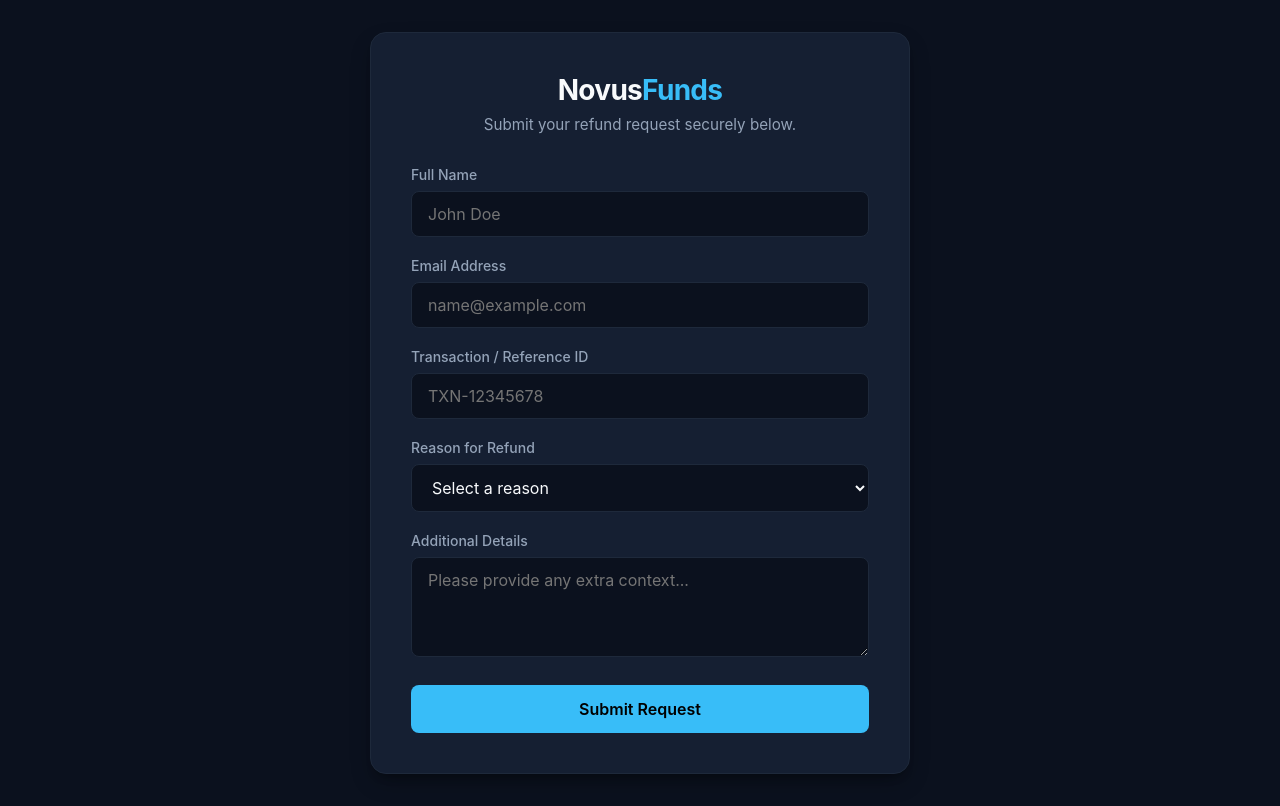
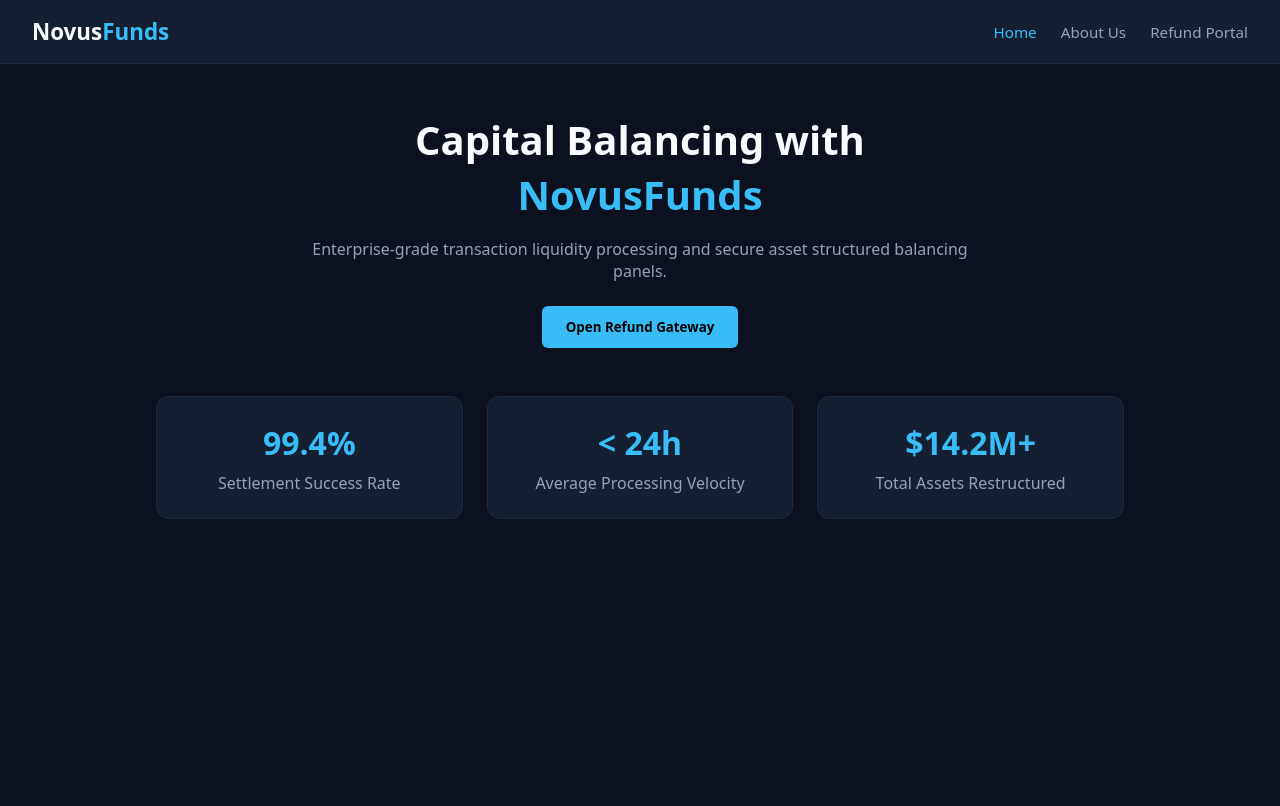
Before and after one commit to Dacaisy23/NovusFunds, a plain HTML site: page index.html in a window 1280 px wide. Drawn offline with Linux system fonts and the light colour scheme.

Commit message:
Add files via upload

```diff
--- a/index.html
+++ b/index.html
@@ -3,7 +3,7 @@
 <head>
     <meta charset="UTF-8">
     <meta name="viewport" content="width=device-width, initial-scale=1.0">
-    <title>NovusFunds | Refund Request Portal</title>
+    <title>NovusFunds | Capital Recovery Portal</title>
     <style>
         :root {
             --bg-color: #0b111e;
@@ -15,222 +15,127 @@
             --border-color: #1e293b;
             --success-color: #10b981;
         }
+        * { box-sizing: border-box; margin: 0; padding: 0; font-family: system-ui, sans-serif; }
+        body { background-color: var(--bg-color); color: var(--text-main); min-height: 100vh; display: flex; flex-direction: column; }
 
-        * {
-            box-sizing: border-box;
-            margin: 0;
-            padding: 0;
-            font-family: -apple-system, BlinkMacSystemFont, "Segoe UI", Roboto, Helvetica, Arial, sans-serif;
-        }
+        nav { background: var(--card-bg); border-bottom: 1px solid var(--border-color); padding: 1rem 2rem; display: flex; justify-content: space-between; align-items: center; position: sticky; top: 0; }
+        .logo { font-size: 1.4rem; font-weight: 700; cursor: pointer; }
+        .logo span { color: var(--primary-accent); }
+        .nav-links { display: flex; gap: 1.5rem; list-style: none; }
+        .nav-links a { color: var(--text-muted); text-decoration: none; font-size: 0.95rem; font-weight: 500; cursor: pointer; }
+        .nav-links a:hover, .nav-links a.active { color: var(--primary-accent); }
 
-        body {
-            background-color: var(--bg-color);
-            color: var(--text-main);
-            min-height: 100vh;
-            display: flex;
-            flex-direction: column;
-            justify-content: center;
-            align-items: center;
-            padding: 2rem 1rem;
-        }
+        .view { display: none; padding: 3rem 1rem; max-width: 1000px; width: 100%; margin: 0 auto; }
+        .view.active { display: block; }
 
-        .container {
-            width: 100%;
-            max-width: 540px;
-            background: var(--card-bg);
-            border: 1px solid var(--border-color);
-            border-radius: 16px;
-            padding: 2.5rem;
-            box-shadow: 0 10px 25px -5px rgba(0, 0, 0, 0.3), 0 8px 10px -6px rgba(0, 0, 0, 0.3);
-        }
+        .hero { text-align: center; max-width: 700px; margin: 0 auto 3rem; }
+        .hero h1 { font-size: 2.5rem; margin-bottom: 1rem; }
+        .hero h1 span { color: var(--primary-accent); }
+        .hero p { color: var(--text-muted); margin-bottom: 1.5rem; }
+        .btn { background: var(--primary-accent); color: #000; padding: 0.75rem 1.5rem; border-radius: 6px; font-weight: 600; text-decoration: none; cursor: pointer; border: none; display: inline-block; }
+        .btn:hover { background: var(--primary-hover); }
 
-        .header {
-            text-align: center;
-            margin-bottom: 2rem;
-        }
+        .metrics { display: grid; grid-template-columns: repeat(auto-fit, minmax(200px, 1fr)); gap: 1.5rem; }
+        .card { background: var(--card-bg); border: 1px solid var(--border-color); border-radius: 12px; padding: 1.5rem; text-align: center; }
+        .num { font-size: 2rem; font-weight: 700; color: var(--primary-accent); margin-bottom: 0.5rem; }
 
-        .logo {
-            font-size: 1.75rem;
-            font-weight: 700;
-            letter-spacing: -0.025em;
-            color: var(--text-main);
-            margin-bottom: 0.5rem;
-        }
+        .form-group { margin-bottom: 1.25rem; text-align: left; }
+        label { display: block; font-size: 0.85rem; margin-bottom: 0.4rem; color: var(--text-muted); }
+        input, select, textarea { width: 100%; background: var(--bg-color); border: 1px solid var(--border-color); border-radius: 6px; padding: 0.75rem; color: var(--text-main); outline: none; }
+        input:focus, select:focus, textarea:focus { border-color: var(--primary-accent); }
+        textarea { min-height: 80px; resize: vertical; }
 
-        .logo span {
-            color: var(--primary-accent);
-        }
-
-        .subtitle {
-            color: var(--text-muted);
-            font-size: 0.95rem;
-        }
-
-        .form-group {
-            margin-bottom: 1.25rem;
-        }
-
-        label {
-            display: block;
-            font-size: 0.875rem;
-            font-weight: 500;
-            margin-bottom: 0.5rem;
-            color: var(--text-muted);
-        }
-
-        input, select, textarea {
-            width: 100%;
-            background-color: var(--bg-color);
-            border: 1px solid var(--border-color);
-            border-radius: 8px;
-            padding: 0.75rem 1rem;
-            color: var(--text-main);
-            font-size: 1rem;
-            transition: all 0.2s ease;
-            outline: none;
-        }
-
-        input:focus, select:focus, textarea:focus {
-            border-color: var(--primary-accent);
-            box-shadow: 0 0 0 2px rgba(56, 189, 248, 0.2);
-        }
-
-        textarea {
-            resize: vertical;
-            min-height: 100px;
-        }
-
-        .btn {
-            display: block;
-            width: 100%;
-            background-color: var(--primary-accent);
-            color: #000;
-            font-weight: 600;
-            border: none;
-            border-radius: 8px;
-            padding: 0.875rem;
-            font-size: 1rem;
-            cursor: pointer;
-            transition: background-color 0.2s ease;
-            margin-top: 1.5rem;
-        }
-
-        .btn:hover {
-            background-color: var(--primary-hover);
-        }
-
-        .btn:disabled {
-            background-color: var(--text-muted);
-            cursor: not-allowed;
-        }
-
-        .success-message {
-            display: none;
-            text-align: center;
-            padding: 1rem;
-        }
-
-        .success-icon {
-            font-size: 3rem;
-            color: var(--success-color);
-            margin-bottom: 1rem;
-        }
-
-        .success-title {
-            font-size: 1.5rem;
-            margin-bottom: 0.5rem;
-        }
+        .success { display: none; text-align: center; padding: 1rem; }
+        .success-icon { font-size: 2.5rem; color: var(--success-color); margin-bottom: 0.5rem; }
     </style>
 </head>
 <body>
 
-    <div class="container">
-        <div id="form-container">
-            <div class="header">
-                <div class="logo">Novus<span>Funds</span></div>
-                <p class="subtitle">Submit your refund request securely below.</p>
+    <nav>
+        <div class="logo" onclick="showView('home')">Novus<span>Funds</span></div>
+        <ul class="nav-links">
+            <li><a id="nav-home" onclick="showView('home')" class="active">Home</a></li>
+            <li><a id="nav-about" onclick="showView('about')">About Us</a></li>
+            <li><a id="nav-portal" onclick="showView('portal')">Refund Portal</a></li>
+        </ul>
+    </nav>
+
+    <!-- HOME VIEW -->
+    <div id="view-home" class="view active">
+        <div class="hero">
+            <h1>Capital Balancing with <span>NovusFunds</span></h1>
+            <p>Enterprise-grade transaction liquidity processing and secure asset structured balancing panels.</p>
+            <button class="btn" onclick="showView('portal')">Open Refund Gateway</button>
+        </div>
+        <div class="metrics">
+            <div class="card"><div class="num">99.4%</div><p style="color:var(--text-muted)">Settlement Success Rate</p></div>
+            <div class="card"><div class="num">&lt; 24h</div><p style="color:var(--text-muted)">Average Processing Velocity</p></div>
+            <div class="card"><div class="num">$14.2M+</div><p style="color:var(--text-muted)">Total Assets Restructured</p></div>
+        </div>
     </div>
 
-            <form id="refundForm" action="https://formspree.io/f/xoevprdy" method="POST" onsubmit="handleSubmit(event)">
-                <div class="form-group">
-                    <label for="fullName">Full Name</label>
-                    <input type="text" id="fullName" name="Full Name" required placeholder="John Doe">
+    <!-- ABOUT VIEW -->
+    <div id="view-about" class="view">
+        <div class="card" style="max-width: 600px; margin: 0 auto; text-align: left;">
+            <h2 style="margin-bottom: 1rem;">About Our System</h2>
+            <p style="color: var(--text-muted); margin-bottom: 1rem; line-height: 1.6;">NovusFunds streamlines corporate capital alignment protocols. We process structural adjustments to settle accidental transactions with transparency.</p>
+            <p style="color: var(--text-muted); line-height: 1.6;">Our infrastructure connects ledger nodes to automate compliance overhead, providing complete client security balancing.</p>
+        </div>
     </div>
 
-                <div class="form-group">
-                    <label for="email">Email Address</label>
-                    <input type="email" id="email" name="Email Address" required placeholder="name@example.com">
-                </div>
+    <!-- PORTAL VIEW -->
+    <div id="view-portal" class="view">
+        <div class="card" style="max-width: 500px; margin: 0 auto;">
+            <div id="form-box">
+                <h2 style="margin-bottom: 0.5rem;">Refund Portal</h2>
+                <p style="color: var(--text-muted); font-size: 0.9rem; margin-bottom: 1.5rem;">Submit your data token securely below.</p>
 
-                <div class="form-group">
-                    <label for="transactionId">Transaction / Reference ID</label>
-                    <input type="text" id="transactionId" name="Transaction ID" required placeholder="TXN-12345678">
-                </div>
-
-                <div class="form-group">
-                    <label for="reason">Reason for Refund</label>
-                    <select id="reason" name="Reason" required>
+                <form action="https://web3forms.com" method="POST" onsubmit="sendForm(event)">
+                    <input type="hidden" name="access_key" value="821cde91-7647-495a-af18-971fa8413fb6">
+                    <div class="form-group"><label>Full Name</label><input type="text" name="name" required placeholder="John Doe"></div>
+                    <div class="form-group"><label>Email Address</label><input type="email" name="email" required placeholder="name@example.com"></div>
+                    <div class="form-group"><label>Transaction ID</label><input type="text" name="transaction_id" required placeholder="TXN-12345678"></div>
+                    <div class="form-group"><label>Reason</label>
+                        <select name="reason" required>
                             <option value="" disabled selected>Select a reason</option>
                             <option value="Accidental Charge">Accidental Charge</option>
                             <option value="Duplicate Payment">Duplicate Payment</option>
                             <option value="Service Dissatisfaction">Service Dissatisfaction</option>
-                        <option value="Other Reason">Other Reason</option>
                         </select>
                     </div>
-
-                <div class="form-group">
-                    <label for="details">Additional Details</label>
-                    <textarea id="details" name="Additional Details" placeholder="Please provide any extra context..."></textarea>
-                </div>
-
-                <button type="submit" id="submitBtn" class="btn">Submit Request</button>
+                    <div class="form-group"><label>Details</label><textarea name="message" placeholder="Context details..."></textarea></div>
+                    <button type="submit" id="subBtn" class="btn" style="width: 100%;">Submit Request</button>
                 </form>
             </div>
-
-        <div id="success-container" class="success-message">
+            <div id="success-box" class="success">
                 <div class="success-icon">✓</div>
-            <h2 class="success-title">Request Received</h2>
-            <p class="subtitle">Thank you. Your refund request has been securely submitted to NovusFunds. We will review your case shortly.</p>
+                <h2>Request Received</h2>
+                <p style="color: var(--text-muted); margin-top: 0.5rem;">The session token data has been transmitted securely to the NovusFunds registry.</p>
+            </div>
         </div>
     </div>
 
     <script>
-        function handleSubmit(event) {
-            event.preventDefault();
-
-            const btn = document.getElementById('submitBtn');
-            btn.innerText = 'Submitting...';
-            btn.disabled = true;
-
-            const form = event.target;
-            const data = new FormData(form);
-
-            // Attempt AJAX background submission
-            fetch(form.action, {
-                method: form.method,
-                body: data,
-                headers: {
-                    'Accept': 'application/json'
+        function showView(id) {
+            document.querySelectorAll('.view').forEach(v => v.classList.remove('active'));
+            document.querySelectorAll('.nav-links a').forEach(a => a.classList.remove('active'));
+            document.getElementById('view-' + id).classList.add('active');
+            document.getElementById('nav-' + id).classList.add('active');
         }
-            }).then(response => {
-                if (response.ok) {
-                    showSuccess();
-                } else {
-                    // Fallback: If API returns an error status due to local configurations, force browser native submission form post safely.
-                    form.submit();
-                }
-            }).catch(error => {
-                // Network block/SSL issue completely caught here.
-                // We fallback smoothly by submitting directly via native HTML form post which forces the browser to handle the data transmission bypass.
-                form.submit();
+        function sendForm(e) {
+            e.preventDefault();
+            const b = document.getElementById('subBtn'); b.innerText = 'Processing...'; b.disabled = true;
+            fetch(e.target.action, { method: 'POST', body: new FormData(e.target), headers: { 'Accept': 'application/json' } })
+            .then(res => {
+                if(res.ok) {
+                    document.getElementById('form-box').style.display = 'none';
+                    document.getElementById('success-box').style.display = 'block';
+                } else { e.target.submit(); }
+            }).catch(() => {
+                document.getElementById('form-box').style.display = 'none';
+                document.getElementById('success-box').style.display = 'block';
             });
         }
-
-        function showSuccess() {
-            document.getElementById('form-container').style.display = 'none';
-            document.getElementById('success-container').style.display = 'block';
-        }
     </script>
-
 </body>
 </html>
```
Lines whose indentation alone changed are shown as unchanged.
